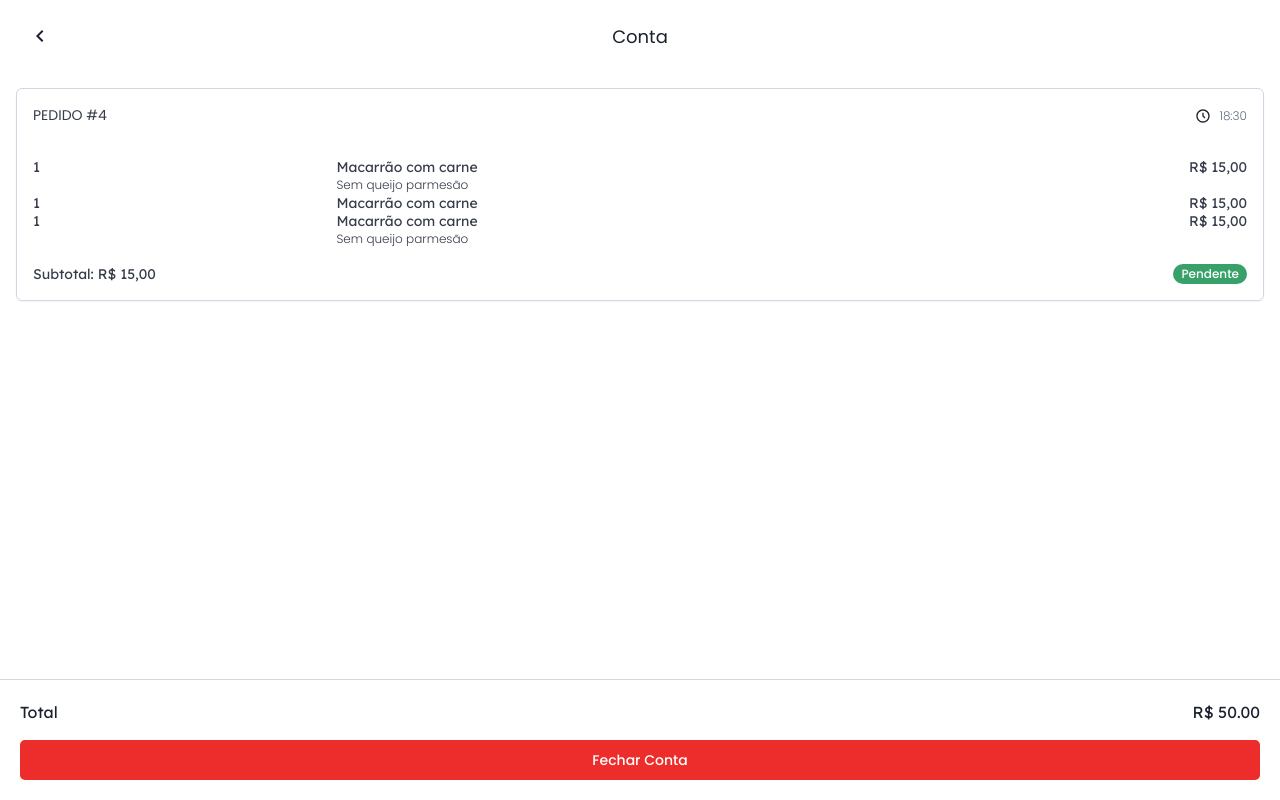
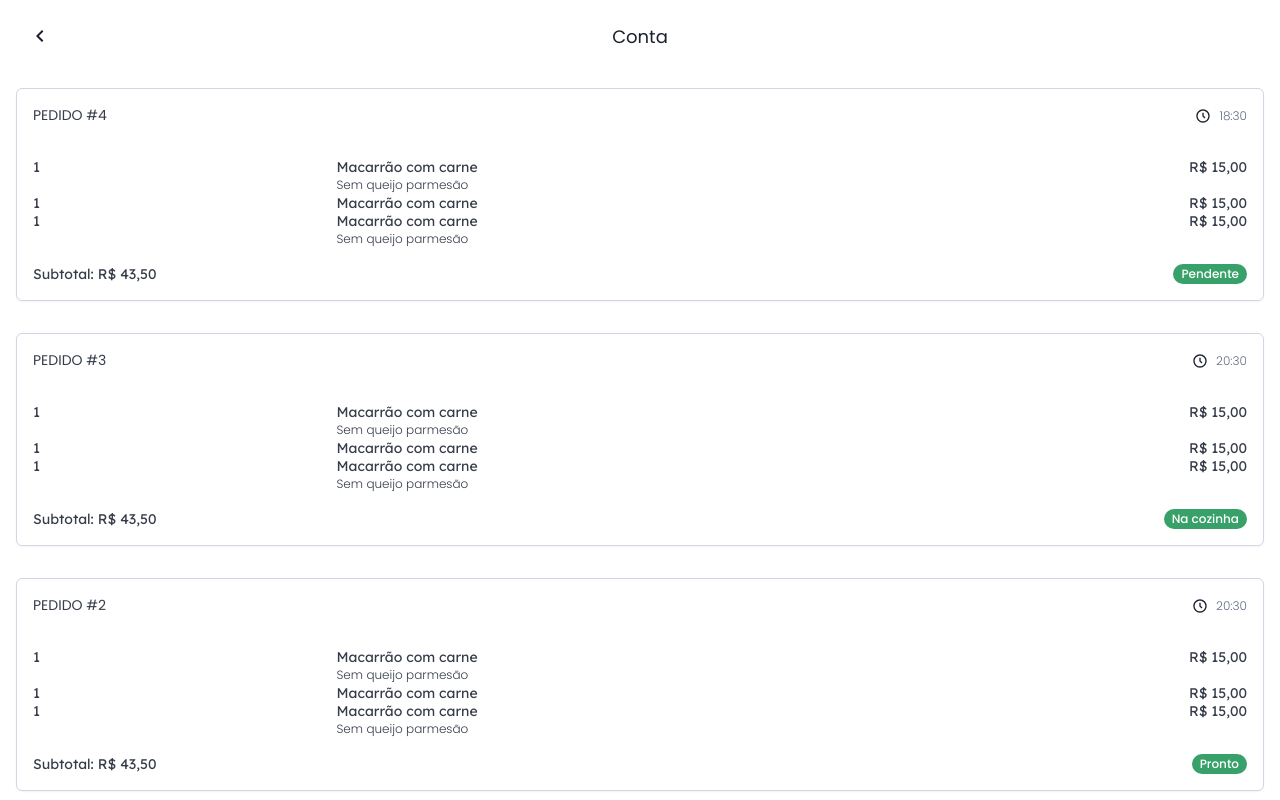
Before and after one commit to penguinsufcg/na-mesa, a Next.js app: page /order in a window 1280 px wide. Shown: the top 800 px of the page. Built offline with nearby package versions, Linux system fonts and the light colour scheme; no server answers; the database is empty.

Commit message:
Add list

```diff
--- a/src/pages/order/OrderCard.tsx
+++ b/src/pages/order/OrderCard.tsx
@@ -44,7 +44,7 @@ const OrderItem = ({ order }: { order: any }) => {
   )
 }
 
-const OrderCard: FC<Props> = () => {
+const OrderCard: FC = ({ order }: { order: any }) => {
   return (
     <Flex
       sx={{
@@ -62,12 +62,12 @@ const OrderCard: FC<Props> = () => {
           fontSize="sm"
           fontWeight="normal"
           color="secondary.700">
-          PEDIDO #4
+          PEDIDO #{order.orderNumber}
         </Text>
         <HStack>
           <BiTimeFive />
           <Text color="secondary.500" fontWeight="light" fontSize="xs">
-            18:30
+            {order.time}
           </Text>
         </HStack>
       </HStack>
@@ -82,8 +82,8 @@ const OrderCard: FC<Props> = () => {
         fontSize="sm"
         color="secondary.700"
         fontWeight="normal">
-        {ordersData.map((order, index) => (
-          <OrderItem key={index} order={order} />
+        {order.items.map((value, index) => (
+          <OrderItem key={index} order={value} />
         ))}
       </Grid>
 
@@ -94,10 +94,10 @@ const OrderCard: FC<Props> = () => {
           fontSize="sm"
           color="secondary.700"
           fontWeight="normal">
-          Subtotal: {formatCurrency(15.0)}
+          Subtotal: {formatCurrency(order.subTotal)}
         </Text>
         <Tag size="sm" borderRadius="full" variant="solid" colorScheme="green">
-          <TagLabel>Pendente</TagLabel>
+          <TagLabel>{order.status}</TagLabel>
         </Tag>
       </HStack>
     </Flex>
--- a/src/pages/order/index.tsx
+++ b/src/pages/order/index.tsx
@@ -2,6 +2,7 @@ import PageHeader from '@/components/client/PageHeader'
 import { Button } from '@chakra-ui/button'
 import { Flex, HStack, Text, VStack } from '@chakra-ui/layout'
 import React from 'react'
+import ordersData from './mockData'
 import OrderCard from './OrderCard'
 
 const Footer = () => {
@@ -30,7 +31,10 @@ const MenuPage = () => {
   return (
     <Flex h="100vh" direction="column">
       <PageHeader title="Conta" />
-      <OrderCard />
+      {ordersData.map((order, index) => (
+        <OrderCard order={order} key={index} />
+      ))}
+
       <Footer />
     </Flex>
   )
--- a/src/pages/order/mockData.ts
+++ b/src/pages/order/mockData.ts
@@ -1,4 +1,10 @@
 const ordersData = [
+  {
+    orderNumber: 4,
+    time: '18:30',
+    subTotal: 43.5,
+    status: 'Pendente',
+    items: [
       {
         quantity: 1,
         name: 'Macarrão com carne',
@@ -17,6 +23,86 @@ const ordersData = [
         comments: 'Sem queijo parmesão',
         price: 15.0,
       },
+    ],
+  },
+  {
+    orderNumber: 3,
+    time: '20:30',
+    subTotal: 43.5,
+    status: 'Na cozinha',
+    items: [
+      {
+        quantity: 1,
+        name: 'Macarrão com carne',
+        comments: 'Sem queijo parmesão',
+        price: 15.0,
+      },
+      {
+        quantity: 1,
+        name: 'Macarrão com carne',
+        //comments: 'Sem queijo parmesão',
+        price: 15.0,
+      },
+      {
+        quantity: 1,
+        name: 'Macarrão com carne',
+        comments: 'Sem queijo parmesão',
+        price: 15.0,
+      },
+    ],
+  },
+  {
+    orderNumber: 2,
+    time: '20:30',
+    subTotal: 43.5,
+    status: 'Pronto',
+    items: [
+      {
+        quantity: 1,
+        name: 'Macarrão com carne',
+        comments: 'Sem queijo parmesão',
+        price: 15.0,
+      },
+      {
+        quantity: 1,
+        name: 'Macarrão com carne',
+        //comments: 'Sem queijo parmesão',
+        price: 15.0,
+      },
+      {
+        quantity: 1,
+        name: 'Macarrão com carne',
+        comments: 'Sem queijo parmesão',
+        price: 15.0,
+      },
+    ],
+  },
+  {
+    orderNumber: 1,
+    time: '18:30',
+    subTotal: 15.0,
+    status: 'Entregue',
+    items: [
+      {
+        quantity: 1,
+        name: 'Macarrão com carne',
+        comments: 'Sem queijo parmesão',
+        price: 15.0,
+      },
+      {
+        quantity: 1,
+        name: 'Macarrão com carne',
+        //comments: 'Sem queijo parmesão',
+        price: 15.0,
+      },
+      {
+        quantity: 1,
+        name: 'Macarrão com carne',
+        comments: 'Sem queijo parmesão',
+        price: 15.0,
+      },
+    ],
+  },
 ]
 
 export default ordersData
```
Lines whose indentation alone changed are shown as unchanged.
